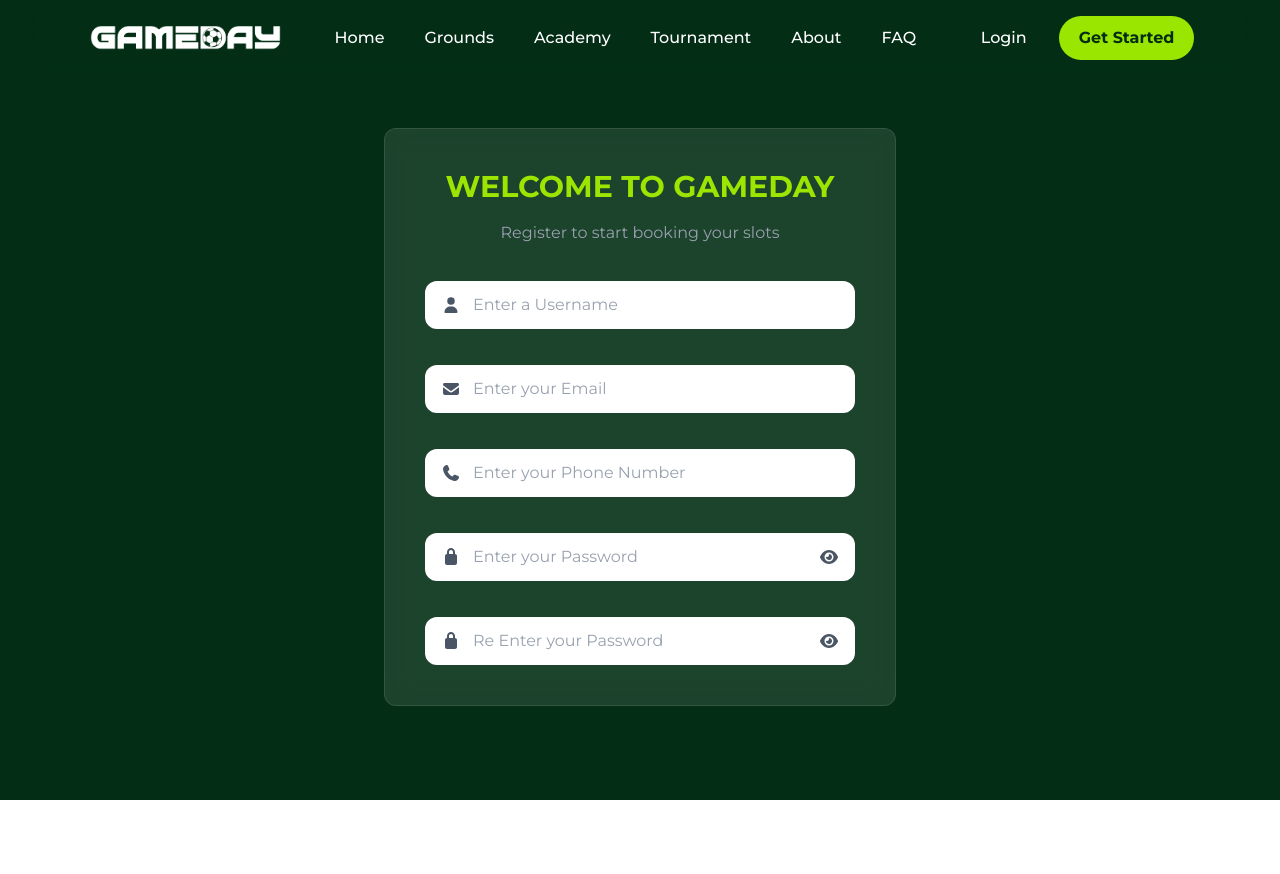
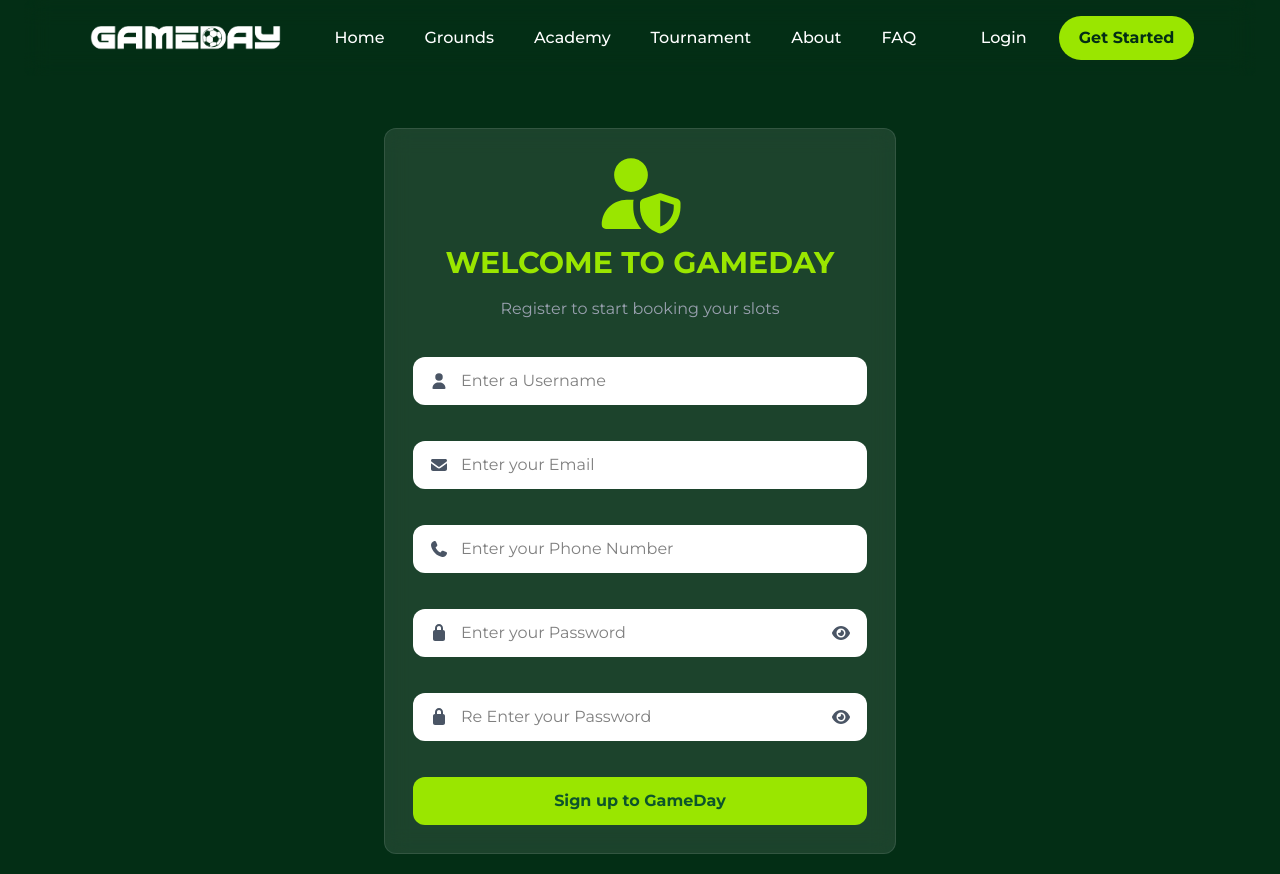
Before and after one commit to Ethanfaria/GameDay-v2, a React (Vite) app in the folder gameday/: page /register in a window 1280 px wide. Before the commit the page ends 800 px from the top, so only its background shows below. Built offline with nearby package versions, Linux system fonts and the light colour scheme.

Commit message:
Added form handling for login

```diff
--- a/gameday/src/pages/Login.jsx
+++ b/gameday/src/pages/Login.jsx
@@ -1,4 +1,4 @@
-import React from 'react'
+import React, {useState} from 'react'
 import Navbar from '../components/Navbar'
 import BentoBox from "../components/BentoBox.jsx";
 import { FontAwesomeIcon } from "@fortawesome/react-fontawesome";
@@ -9,23 +9,60 @@
     faLock,
     faEye
 } from "@fortawesome/free-solid-svg-icons";
+import {useNavigate} from "react-router-dom";
+import axios from "axios";
 const Login = () => {
+  const [formData, setFormData] = useState({email:'',password:''});
+  const [loading, setLoading] = useState(false);
+  const [error, setError]=useState(null);
+  const navigate=useNavigate();
+
+  const handleChange=(e)=>{
+    e.preventDefault();
+    setFormData({
+      ...formData, [e.target.name]:e.target.value
+    });
+  };
+
+  const handleSubmit=async(e)=>{
+    e.preventDefault();
+    setError(null);
+    try{
+      setLoading(true);
+      const response=await axios.post("http://localhost:8080/login",formData);
+      localStorage.setItem("token",response.data.token);
+      localStorage.setItem("user",JSON.stringify({
+        userId:response.data.userId,
+        name:response.data.name,
+        email:response.data.email
+      }));
+      navigate("/")
+    }catch(err){
+      setError(err.response?.data||"Login Failed")
+    }finally {
+      setLoading(false);
+    }
+  }
   return (
     <div className="min-h-screen bg-green-950 text-white px-4 md:px-6">
       <Navbar />
       <div className="flex justify-center items-center p-5">
-        <BentoBox className="bg-white/10 p-10 rounded-xl flex flex-col items-center gap-4 w-full max-w-lg">
+        <BentoBox className="bg-white/10 p-10 rounded-xl gap-4 w-full max-w-lg">
+          <form onSubmit={handleSubmit} className="flex flex-col gap-4 items-center">
             <FontAwesomeIcon className="text-lime-400 text-7xl " icon={faUserShield} />
-          <h1 className="text-lime-400 text-3xl font-bold uppercase" >Welcome Back</h1>
+            <h1 className="text-lime-400 text-3xl font-bold uppercase text-center" >Welcome Back</h1>
             <p className="text-gray-400">Login to your account</p>
+            {error && <p className="text-red-400 text-sm">{error}</p>}
             <div className="relative w-full mt-5">
               <FontAwesomeIcon
                   icon={faEnvelope}
                   className="absolute left-4 top-1/2 -translate-y-1/2 text-gray-600"
               />
-
               <input
                   type="email"
+                  name="email"
+                  value={formData.email}
+                  onChange={handleChange}
                   placeholder="Enter your Email"
                   className="w-full p-3 pl-12 rounded-xl bg-white text-black placeholder:text-gray-400"
               />
@@ -39,6 +76,9 @@
 
               <input
                   type="password"
+                  name="password"
+                  value={formData.password}
+                  onChange={handleChange}
                   placeholder="Enter your Password"
                   className="w-full p-3 pl-12 rounded-xl bg-white text-black placeholder:text-gray-400"
               />
@@ -47,8 +87,9 @@
                   className="absolute right-4 top-1/2 -translate-y-1/2 text-gray-600"
               />
             </div>
-          <button className="mt-5 w-full py-3 bg-lime-400 text-green-900 rounded-xl font-bold hover:scale-105 transition">Login to GameDay</button>
+            <button type="submit" disabled={loading} className="mt-5 w-full py-3 bg-lime-400 text-green-900 rounded-xl font-bold hover:scale-105 transition">{loading?"loading":"Login to GameDay"}</button>
             <p className="mt-5 text-center text-gray-400 ">Don't have an account? <a href="/register" className="text-lime-400 hover:underline">Register here</a></p>
+          </form>
         </BentoBox>
       </div>
     </div>
--- a/gameday/src/pages/Register.jsx
+++ b/gameday/src/pages/Register.jsx
@@ -2,8 +2,9 @@
 import NavBar from "../components/NavBar.jsx";
 import BentoBox from "../components/BentoBox.jsx";
 import { FontAwesomeIcon } from "@fortawesome/react-fontawesome";
-import {faEnvelope, faEye, faLock, faPhone, faUser} from "@fortawesome/free-solid-svg-icons";
+import {faEnvelope, faEye, faLock, faPhone, faUser, faUserShield} from "@fortawesome/free-solid-svg-icons";
 import {useNavigate} from "react-router-dom";
+import axios from "axios";
 
 const Register = () => {
     const [formData, setFormData] = useState({
@@ -12,21 +13,47 @@
         phone: '',
         password: '',
         confirmPassword: ''
-    })
+    });
     const navigate = useNavigate();
     const [loading, setLoading] = useState(false);
     const [error, setError] = useState(null);
-
+    const handleChange = (e)=>{
+        setFormData({
+            ...formData,
+            [e.target.name]: e.target.value
+        });
+    };
     const handleSubmit = async (e) => {
-
+        e.preventDefault();
+        setError(null);
+        if(formData.password != formData.confirmPassword){
+            return setError("Passwords do not match");
+        }
+        try {
+            setLoading(true);
+            await axios.post("http://localhost:8080/register",{
+                name: formData.name,
+                email: formData.email,
+                phone: formData.phone,
+                password: formData.password
+            });
+            alert("Registration Successful");
+            navigate("/login");
+        }catch(err){
+            setError(err.response?.data||"Registration Failed");
+        }finally{
+            setLoading(false);
+        }
     }
 
   return (
     <div className="min-h-screen bg-green-950 text-white px-4 md:px-6">
       <NavBar/>
       <div className="flex justify-center items-center p-5">
-          <BentoBox className="bg-white/10 p-10 rounded-xl flex flex-col items-center gap-4 w-full max-w-lg">
-              <h1 className="text-lime-400 text-3xl font-bold uppercase">Welcome to GameDay</h1>
+          <BentoBox className="bg-white/10 p-7 rounded-xl  w-full max-w-lg">
+              <form onSubmit={handleSubmit} className="flex flex-col gap-4 items-center">
+                  <FontAwesomeIcon className="text-lime-400 text-7xl " icon={faUserShield} />
+                  <h1 className="text-lime-400 text-3xl font-bold uppercase text-center">Welcome to GameDay</h1>
                   <p className="text-gray-400">Register to start booking your slots</p>
                   <div className="relative w-full mt-5">
                       <FontAwesomeIcon
@@ -35,19 +62,25 @@
                       />
                       <input
                           type="text"
+                          name="name"
+                          value={formData.name}
+                          onChange={handleChange}
                           placeholder="Enter a Username"
-                      className="w-full p-3 pl-12 rounded-xl bg-white text-black placeholder:text-gray-400"/>
+                          className="w-full p-3 pl-12 rounded-xl bg-white text-black"
+                      />
                   </div>
                   <div className="relative w-full mt-5">
                       <FontAwesomeIcon
                           icon={faEnvelope}
                           className="absolute left-4 top-1/2 -translate-y-1/2 text-gray-600"
                       />
-
                       <input
                           type="email"
+                          name="email"
+                          value={formData.email}
+                          onChange={handleChange}
                           placeholder="Enter your Email"
-                      className="w-full p-3 pl-12 rounded-xl bg-white text-black placeholder:text-gray-400"
+                          className="w-full p-3 pl-12 rounded-xl bg-white text-black"
                       />
                   </div>
                   <div className="relative w-full mt-5">
@@ -57,8 +90,11 @@
                       />
                       <input
                           type="tel"
+                          name="phone"
+                          value={formData.phone}
+                          onChange={handleChange}
                           placeholder="Enter your Phone Number"
-                      className="w-full p-3 pl-12 rounded-xl bg-white text-black placeholder:text-gray-400"
+                          className="w-full p-3 pl-12 rounded-xl bg-white text-black"
                       />
                   </div>
                   <div className="relative w-full mt-5">
@@ -66,11 +102,13 @@
                           icon={faLock}
                           className="absolute left-4 top-1/2 -translate-y-1/2 text-gray-600"
                       />
-
                       <input
                           type="password"
+                          name="password"
+                          value={formData.password}
+                          onChange={handleChange}
                           placeholder="Enter your Password"
-                      className="w-full p-3 pl-12 rounded-xl bg-white text-black placeholder:text-gray-400"
+                          className="w-full p-3 pl-12 rounded-xl bg-white text-black"
                       />
                       <FontAwesomeIcon
                           icon={faEye}
@@ -82,17 +120,24 @@
                           icon={faLock}
                           className="absolute left-4 top-1/2 -translate-y-1/2 text-gray-600"
                       />
-
                       <input
                           type="password"
+                          name="confirmPassword"
+                          value={formData.confirmPassword}
+                          onChange={handleChange}
                           placeholder="Re Enter your Password"
-                      className="w-full p-3 pl-12 rounded-xl bg-white text-black placeholder:text-gray-400"
+                          className="w-full p-3 pl-12 rounded-xl bg-white text-black"
                       />
                       <FontAwesomeIcon
                           icon={faEye}
                           className="absolute right-4 top-1/2 -translate-y-1/2 text-gray-600"
                       />
                   </div>
+                  <button
+                      type="submit"
+                      disabled={loading}
+                      className="mt-5 w-full py-3 bg-lime-400 text-green-900 rounded-xl font-bold hover:scale-105 transition">{loading ? "Creating an Account..." : "Sign up to GameDay"}</button>
+              </form>
           </BentoBox>
       </div>
     </div>
```
Lines whose indentation alone changed are shown as unchanged.
